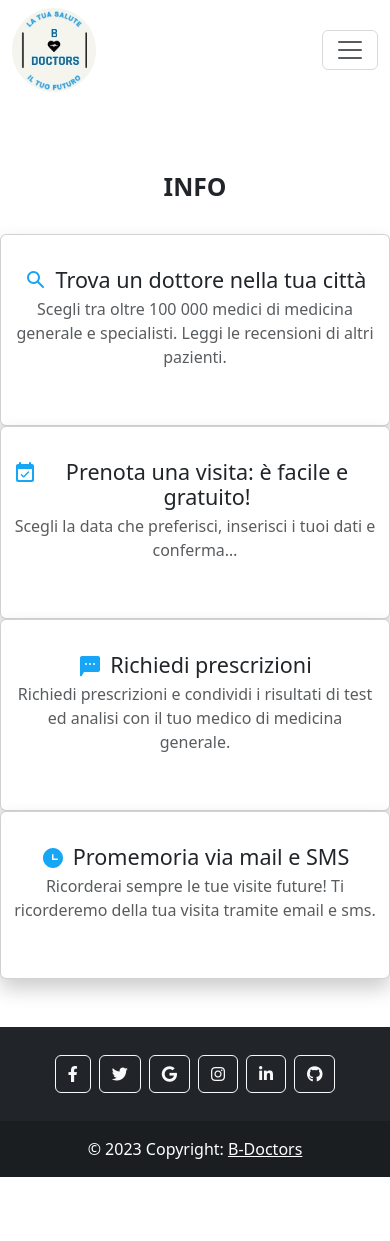
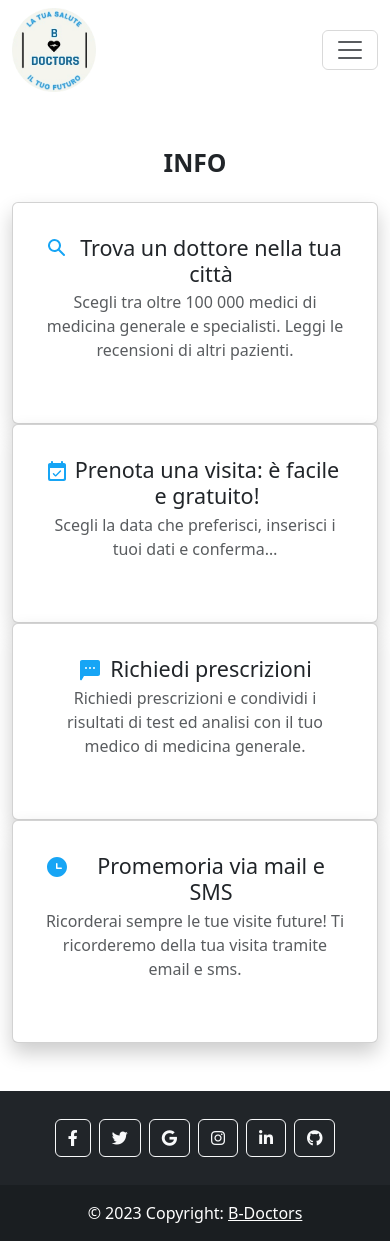
Before and after one commit to Riccardouras/Bdoctors-frontend, a Vue app: page /doctorpage in a window 390 px wide. Before the commit the page ends 1177 px from the top, so only its background shows below. Built offline with nearby package versions, Linux system fonts and the light colour scheme.

Commit message:
responsive home-advanced-doctor

```diff
--- a/src/components/AdvancedSearch.vue
+++ b/src/components/AdvancedSearch.vue
@@ -86,7 +86,8 @@ export default {
                     </div>
                     <div class="form-col  col me-3">
                         <label for="minNumOfReviews">Numero minimo di recensioni</label>
-                        <select @change="saveMinNumOfReviews($event)" class="form-control p-2" name="minNumOfReviews" id="minNumOfReviews">
+                        <select @change="saveMinNumOfReviews($event)" class="form-control p-2" name="minNumOfReviews"
+                            id="minNumOfReviews">
                             <option value="0" :key="0" selected>Nessun minimo</option>
                             <option v-for="n in 10" :value="n">{{ n }}</option>
                         </select>
@@ -94,7 +95,8 @@ export default {
                     <div class="form-col col me-3">
                         <label for="specialization">Specializzazione:</label>
                         <select @change="saveSpecialtyID($event)" class="form-control" name="specialty" id="specialty">
-                            <option v-for="specialty in store.specialties" :value="specialty.id" :key="specialty.id" :selected="store.specialtyID == specialty.id"> {{ specialty.name }} </option>
+                            <option v-for="specialty in store.specialties" :value="specialty.id" :key="specialty.id"
+                                :selected="store.specialtyID == specialty.id"> {{ specialty.name }} </option>
                         </select>
                     </div>
                     <button @click="searchWithFilter(store.specialtyID, store.minAvgVote, store.minNumOfReviews)"
@@ -108,20 +110,25 @@ export default {
         <div class="container m-auto">
             <div class="row justify-content-center">
                 <div class="col-12 text-center mt-4 mb-4">
-                    <h2 v-if="store.doctors.length > 0">Specializzazione selezionata: {{ store.doctors[0].doctorSpecialtiesArray[0] }}</h2>
+                    <h2 v-if="store.doctors.length > 0">Specializzazione selezionata: {{
+                        store.doctors[0].doctorSpecialtiesArray[0] }}</h2>
                 </div>
-                <div class="col-lg-3 d-flex justify-content-center mt-2" v-for="doctor in store.doctors" :key="doctor.id">
+                <div class="col-lg-4 col-md-6 col-sm-12 d-flex justify-content-center mt-2" v-for="doctor in store.doctors"
+                    :key="doctor.id">
                     <div class="card">
-                        <img class="card-img-top heading pb-2" style="height: 200px; object-fit: contain;" :src="doctor.doctorImage" :alt="doctor.doctorName">
+                        <img class="card-img-top heading pb-2" style="height: 200px; object-fit: contain;"
+                            :src="doctor.doctorImage" :alt="doctor.doctorName">
                         <div class="content">
                             <h5 class="card-title">{{ doctor.doctorName }}</h5>
                             <span>Specializzato in:</span>
                             <ul class="list-unstyled">
-                                <li class="specialization text-center" v-for="specialty in doctor.doctorSpecialtiesArray">{{ specialty }}</li>
+                                <li class="specialization text-center" v-for="specialty in doctor.doctorSpecialtiesArray">{{
+                                    specialty }}</li>
                             </ul>
                             <p class="card-text">⭐ {{ doctor.averageVote }}</p>
                             <p class="card-text">Numero recensioni: {{ doctor.numberOfReviews }}</p>
-                            <button class="btn"><router-link :to="`/doctorpage/${doctor.doctorId}`">Vai alla pagina del dottore</router-link></button>
+                            <button class="btn"><router-link :to="`/doctorpage/${doctor.doctorId}`">Vai alla pagina del
+                                    dottore</router-link></button>
                         </div>
                     </div>
                 </div>
--- a/src/components/AppFooter.vue
+++ b/src/components/AppFooter.vue
@@ -14,11 +14,12 @@ export default {
 <template>
     <!-- INFO -->
     <div class="container mt-5 mb-4">
-        <div class="row">
         <div class="text-center mt-4 mb-4">
             <h2 style="font-weight: 700;">INFO</h2>
         </div>
-            <div class="card custom-card col-md-3 justify-content-start ">
+        <div class="row justify-content-center">
+            <div class="col-xl-3 col-lg-4 col-md-6 col-sm-12">
+                <div class="card custom-card justify-content-start ">
                     <div class=" mb-2 mb-sm-0 media d-flex justify-content-between flex-column mt-0">
                         <div class="pr-1 text-center">
                             <div class="d-inline-flex">
@@ -39,7 +40,10 @@ export default {
                         </div>
                     </div>
                 </div>
-            <div class="card custom-card col-md-3 justify-content-start">
+            </div>
+
+            <div class="col-xl-3 col-lg-4 col-md-6 col-sm-12">
+                <div class="card custom-card justify-content-start">
                     <div class=" mb-2 mb-sm-0 media d-flex justify-content-between flex-column mt-0">
                         <div class="pr-1 text-center">
                             <div class="d-inline-flex">
@@ -54,7 +58,8 @@ export default {
                             </div>
                         </div>
                         <div class="media-body">
-                        <p class="text-muted mt-1 mb-3 m-0 mb-sm-3 text-center">Scegli la data che preferisci, inserisci i
+                            <p class="text-muted mt-1 mb-3 m-0 mb-sm-3 text-center">Scegli la data che preferisci, inserisci
+                                i
                                 tuoi
                                 dati e
                                 conferma…
@@ -62,7 +67,10 @@ export default {
                         </div>
                     </div>
                 </div>
-            <div class="card custom-card col-md-3 justify-content-start">
+            </div>
+
+            <div class="col-xl-3 col-lg-4 col-md-6 col-sm-12">
+                <div class="card custom-card justify-content-start">
                     <div class=" mb-2 mb-sm-0 media d-flex justify-content-between flex-column mt-0">
                         <div class="pr-1 text-center">
                             <div class="d-inline-flex">
@@ -86,7 +94,10 @@ export default {
                         </div>
                     </div>
                 </div>
-            <div class="card custom-card col-md-3 justify-content-start">
+            </div>
+
+            <div class="col-xl-3 col-lg-4 col-md-6 col-sm-12">
+                <div class="card custom-card justify-content-start">
                     <div class=" mb-2 mb-sm-0 media d-flex justify-content-between flex-column  mt-0">
                         <div class="pr-1 text-center">
                             <div class="d-inline-flex">
@@ -102,13 +113,16 @@ export default {
                         </div>
 
                         <div class="media-body">
-                        <p class="text-muted mt-1 mb-3 m-0 mb-sm-3 text-center">Ricorderai sempre le tue visite future! Ti
+                            <p class="text-muted mt-1 mb-3 m-0 mb-sm-3 text-center">Ricorderai sempre le tue visite future!
+                                Ti
                                 ricorderemo
                                 della tua
                                 visita tramite email e sms.</p>
                         </div>
                     </div>
                 </div>
+            </div>
+
         </div>
     </div>
 
@@ -144,4 +158,10 @@ export default {
     </div>
 </template>
 
-<style lang="scss" scoped></style>
+<style lang="scss" scoped>
+.card {
+    width: 100%;
+    height: 100%;
+    margin-bottom: 5px;
+}
+</style>
--- a/src/components/AppHeader.vue
+++ b/src/components/AppHeader.vue
@@ -17,15 +17,14 @@ export default {
     <div>
         <slot></slot>
     </div>
-    <header class="header-doctor">
+    <header class="header-doctor position-relative">
         <div class="header-wrapper container-lg">
-            <nav class="navbar navbar-expand-lg justify-content-between w-100">
+            <nav class="navbar navbar-expand-sm navbar-light justify-content-between w-100">
                 <a href="/" class="navbar-brand textColorDark fw-bold p-0 h-100">
                     <img id="navbarIcon" class="h-100" src="../img/logoNoBackground.png" alt="site icon">
                 </a>
-                <button class="navbar-toggler text-white" type="button" data-bs-toggle="collapse"
-                    data-bs-target="#sectionNavBar" aria-controls="sectionNavBar" aria-expanded="false"
-                    aria-label="Toggle navigation">
+                <button class="navbar-toggler" type="button" data-bs-toggle="collapse" data-bs-target="#sectionNavBar"
+                    aria-controls="sectionNavBar" aria-expanded="false" aria-label="Toggle navigation">
                     <span class="navbar-toggler-icon"></span>
                 </button>
 
@@ -53,6 +52,18 @@ export default {
 <style lang="scss" scoped>
 @use '../style/partials/variables.scss' as var;
 
+@media (max-width: 576px) {
+    #sectionNavBar {
+        position: absolute;
+        top: 80px;
+        right: 1px;
+        padding: 10px;
+        border-radius: 10px;
+        background-color: rgba(23, 165, 245, 0.2);
+        color: white;
+    }
+}
+
 header {
     background-color: var.$primaryColor;
 
--- a/src/components/DoctorPage.vue
+++ b/src/components/DoctorPage.vue
@@ -153,16 +153,17 @@ export default {
         <div class="backDoctor">
 
         </div>
-        <div class="container d-flex">
-
+        <div class="container">
+            <div class="row">
                 <!-- PROFILO DOTTORE -->
-            <div class="container">
+                <div class="col-md-6 col-sm-12">
                     <div class="profile-container mt-5 d-flex flex-column align-items-center">
                         <h1>{{ doctor.name }}</h1>
                         <img :src='doctor.image' class="img-thumbnail" style="max-width: 70%;" :alt="doctor.doctorName">
                         <span><strong>Specializzato in:</strong></span>
                         <ul class="list-unstyled">
-                        <li class="specialization text-center" v-for="specialty in doctor.specialties">{{ specialty }}</li>
+                            <li class="specialization text-center" v-for="specialty in doctor.specialties">{{ specialty }}
+                            </li>
                         </ul>
 
                         <div class="rating d-flex align-items-center">
@@ -200,7 +201,8 @@ export default {
                                         </template>
                                     </div>
                                     <div class="modal-footer">
-                                    <button type="button" class="btn btn-secondary" data-bs-dismiss="modal">Chiudi</button>
+                                        <button type="button" class="btn btn-secondary"
+                                            data-bs-dismiss="modal">Chiudi</button>
                                     </div>
                                 </div>
                             </div>
@@ -227,7 +229,7 @@ export default {
                 </div>
 
                 <!-- RECENSIONE -->
-            <div class="container mt-5 d-flex flex-column justify-content-around">
+                <div class="col-md-6 col-sm-12 mt-5">
                     <h3 class="text-center">Scrivi una recensione</h3>
                     <form @submit.prevent="sendReviewData()">
                         <div class="form-group">
@@ -250,8 +252,8 @@ export default {
                         </div>
                         <div class="form-group">
                             <label for="comment">Commento *</label>
-                        <textarea v-model="comment" id="comment" name="title" class="form-control" required maxlength="800"
-                            placeholder="Il tuo commento"></textarea>
+                            <textarea v-model="comment" id="comment" name="title" class="form-control" required
+                                maxlength="800" placeholder="Il tuo commento"></textarea>
                             <template v-if="reviewErrors.comment">
                                 <p class="text-danger" v-for="error in reviewErrors.comment">{{ error }}</p>
                             </template>
@@ -327,9 +329,11 @@ export default {
                             <div class="text-center">
                                 <button type="submit" class="btn btn-primary mt-3 mb-4">Invia messaggio</button>
                             </div>
-                        <p class="text-success text-center" v-if="messageSuccess">Il messaggio è stato inviato correttamente
+                            <p class="text-success text-center" v-if="messageSuccess">Il messaggio è stato inviato
+                                correttamente
                             </p>
                         </form>
+                    </div>
                 </div>
             </div>
         </div>
@@ -467,23 +471,26 @@ h1 {
 
 // STAR RATING
 
-.star-rating-wrapper{
+.star-rating-wrapper {
     height: 50px;
     display: flex;
     justify-content: center;
     align-items: center;
     font-size: 1.5em;
 
-    label{
+    label {
         cursor: pointer;
     }
 }
+
 .star-rating {
     white-space: nowrap;
 }
+
 .star-rating [type="radio"] {
     appearance: none;
 }
+
 .star-rating i {
     font-size: 1.2em;
     transition: 0.3s;
@@ -494,19 +501,21 @@ h1 {
     color: #fffdba;
     animation: jump 0.5s calc(0.3s + (var(--i) - 1) * 0.15s) alternate infinite;
 }
+
 .star-rating label:has(~ :checked) i {
     color: #faec1b;
     text-shadow: 0 0 2px #ffffff, 0 0 10px #ffee58;
 }
 
 @keyframes jump {
+
     0%,
     50% {
         transform: translatey(0) scale(1.35);
     }
+
     100% {
         transform: translatey(-15%) scale(1.35);
     }
 }
-
 </style>
--- a/src/components/HomePage.vue
+++ b/src/components/HomePage.vue
@@ -48,7 +48,6 @@ export default {
   <!-- NAVBAR -->
   <header>
     <div class="background">
-
       <!-- FORM RICERCA -->
       <div class="container" style="padding-top: 80px; margin-top: -105px;">
         <div class="titleDoctor d-flex flex-column justify-content-around w-75 m-auto align-items-start pt-5 ">
@@ -58,14 +57,19 @@ export default {
 
         <div>
           <div class="form-row d-flex align-items-center">
-            <div class="col me-3">
+            <div class="col-lg-8 col-sm-12">
               <label class="text-white" for="specialization">Specializzazione:</label>
-              <select @change="saveSpecialtyID($event)" class="form-control cursor-pointer" name="specialty" id="specialty">
+              <select @change="saveSpecialtyID($event)" class="form-control cursor-pointer" name="specialty"
+                id="specialty">
                 <option value="0" selected>Seleziona una specializzazione</option>
-                <option v-for="specialty in store.specialties" :value="specialty.id" :key="specialty.id">{{ specialty.name}}</option>
+                <option v-for="specialty in store.specialties" :value="specialty.id" :key="specialty.id">{{
+                  specialty.name }}</option>
               </select>
             </div>
-            <button :disabled="store.specialtyID != 0 ? false : true" @click="submitForm" class="button text-center mt-4">Cerca</button>
+            <div class="col-lg-4 col-sm-12">
+              <button :disabled="store.specialtyID != 0 ? false : true" @click="submitForm"
+                class="button text-center mt-4">Cerca</button>
+            </div>
           </div>
         </div>
       </div>
@@ -77,9 +81,11 @@ export default {
     <div class="container">
       <h2 class="text-center mt-4 mb-4" style="font-weight: 700;">Dottori in evidenza</h2>
       <div class="row justify-content-center">
-        <div class="col-lg-3 d-flex justify-content-center mt-2" v-for="doctor in store.sponsoredDoctors" :key="doctor.id">
+        <div class="col-xl-4 col-md-6 col-sm-12 d-flex justify-content-center mt-2"
+          v-for="doctor in store.sponsoredDoctors" :key="doctor.id">
           <div class="card">
-            <img class="card-img-top heading pb-2" style="height: 200px; object-fit: contain;" :src="doctor.image" :alt="doctor.doctorName">
+            <img class="card-img-top heading pb-2" style="height: 200px; object-fit: contain;" :src="doctor.image"
+              :alt="doctor.doctorName">
             <div class="content">
               <h5 class="card-title">{{ doctor.name }}</h5>
               <span>Specializzato in:</span>
@@ -88,7 +94,8 @@ export default {
               </ul>
               <p class="card-text">⭐ {{ doctor.averageVote }}</p>
               <p class="card-text">Numero recensioni: {{ doctor.numberOfReviews }}</p>
-              <button class="btn"><router-link :to="`/doctorpage/${doctor.id}`">Vai alla pagina del dottore</router-link></button>
+              <button class="btn"><router-link :to="`/doctorpage/${doctor.id}`">Vai alla pagina del
+                  dottore</router-link></button>
             </div>
           </div>
         </div>
```
Lines whose indentation alone changed are shown as unchanged.
